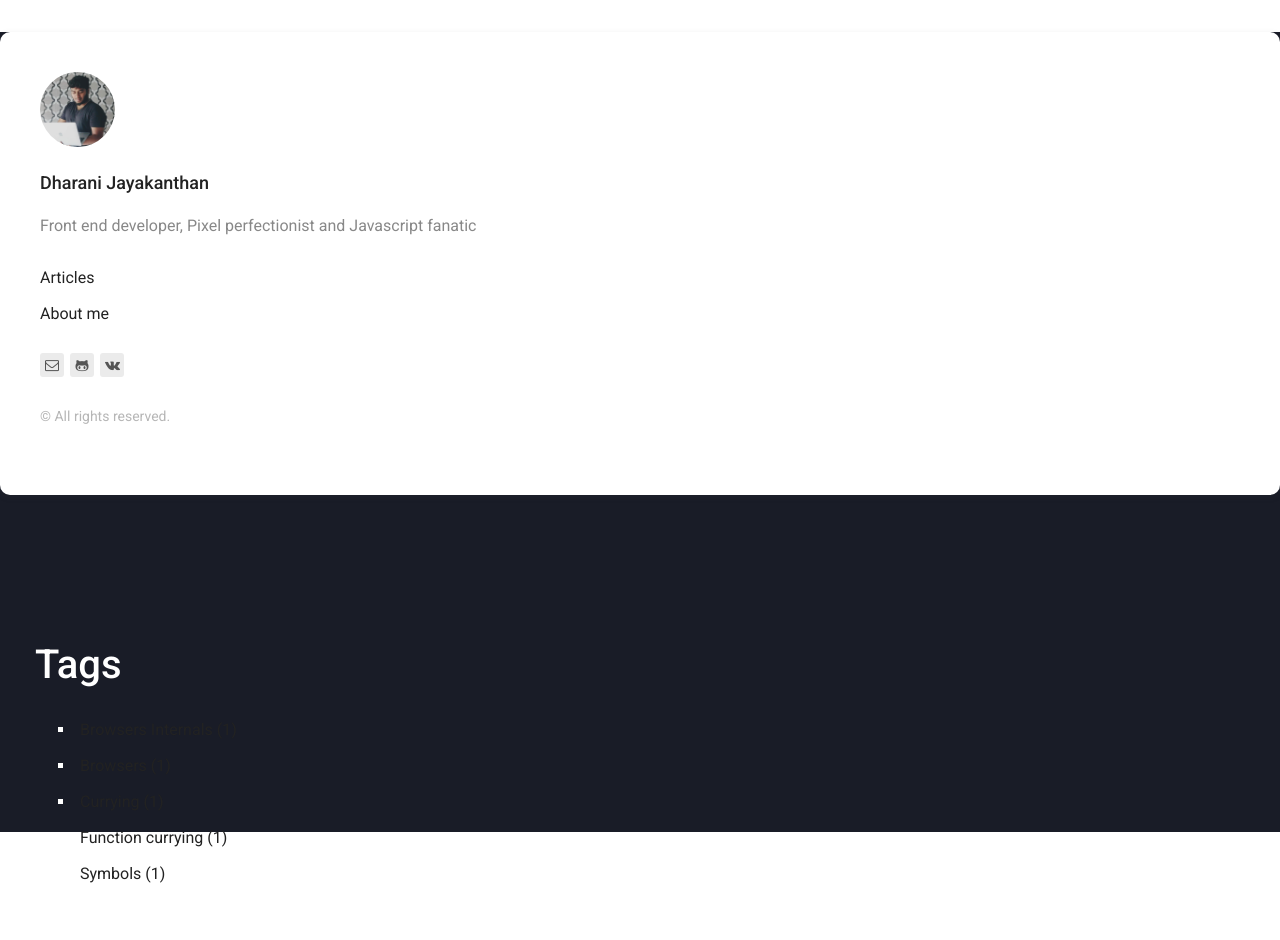
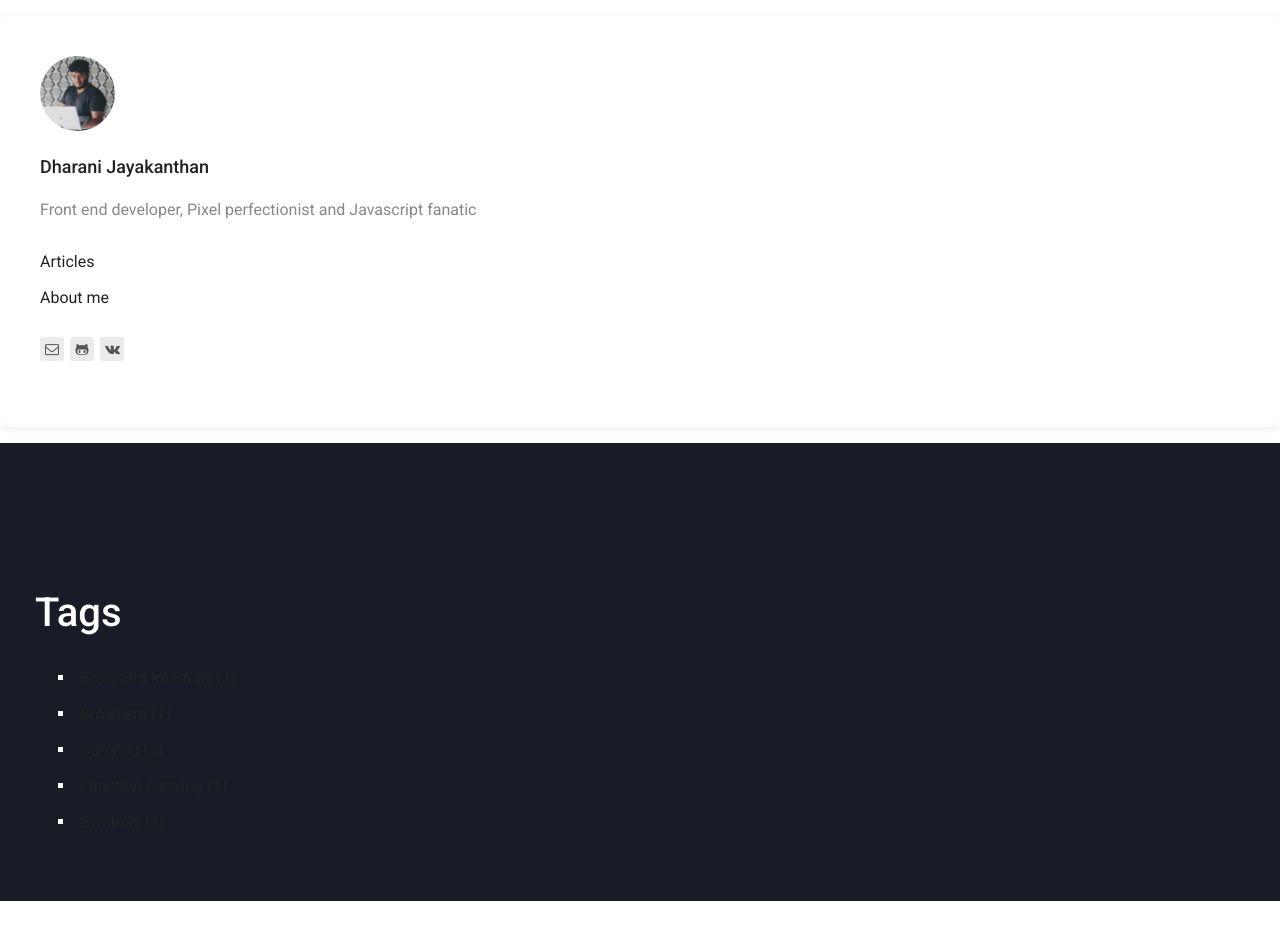
Before and after one commit to dharanijayakanthan/Blog-v0.1, a Gatsby site: page /tags in a window 1280 px wide. Shown: the top 940 px of the page. After the commit the page ends 901 px from the top, so only its background shows below. Built offline with nearby package versions, Linux system fonts and the light colour scheme; Gatsby itself is replaced by a stand-in of ours; some packages are replaced by stand-ins of ours.

Commit message:
ui changes

```diff
--- a/src/assets/scss/base/_generic.scss
+++ b/src/assets/scss/base/_generic.scss
@@ -145,7 +145,7 @@ figcaption {
     text-align: center;
 }
 .layout-container{
-    height:100vh;
+    min-height:100vh;
     background: $color-background;
 
     .layout {
--- a/src/components/Menu/index.jsx
+++ b/src/components/Menu/index.jsx
@@ -18,9 +18,7 @@ class Menu extends React.Component {
               {item.label}
             </Link>
           </li>
-
         ))}
-
       </ul>
     )
 
--- a/src/components/Sidebar/index.jsx
+++ b/src/components/Sidebar/index.jsx
@@ -54,7 +54,6 @@ class Sidebar extends React.Component {
           <div>
             <Menu data={menu} />
             <Links data={author} />
-            <p className="sidebar__copyright">{copyright}</p>
           </div>
         </div>
       </div>
--- a/src/components/Sidebar/style.scss
+++ b/src/components/Sidebar/style.scss
@@ -3,7 +3,10 @@
 
 .sidebar {
     width: 100%;
-    margin-top:2rem;
+
+    background: #fff;
+    margin-top:1rem;
+    padding-bottom:1rem;
     &__inner {
         position: relative;
         padding: 25px 20px 0;
```
